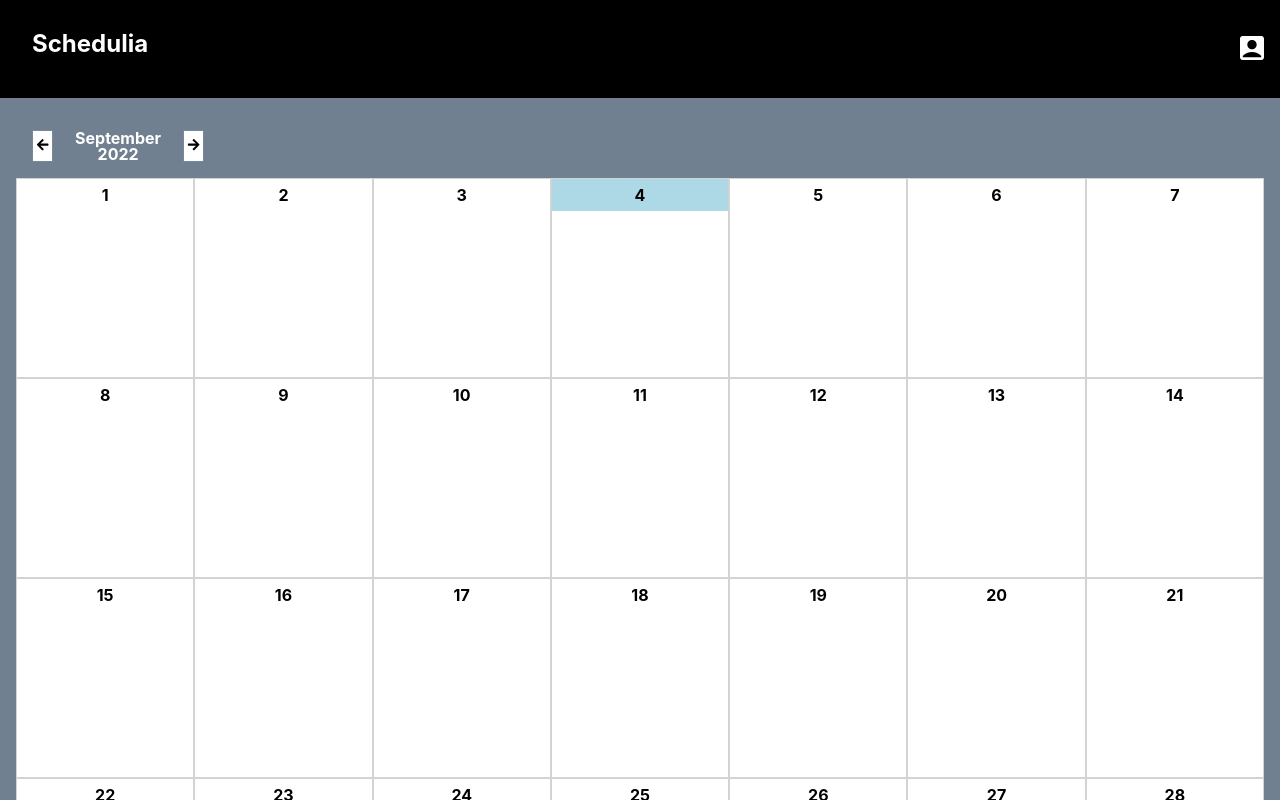
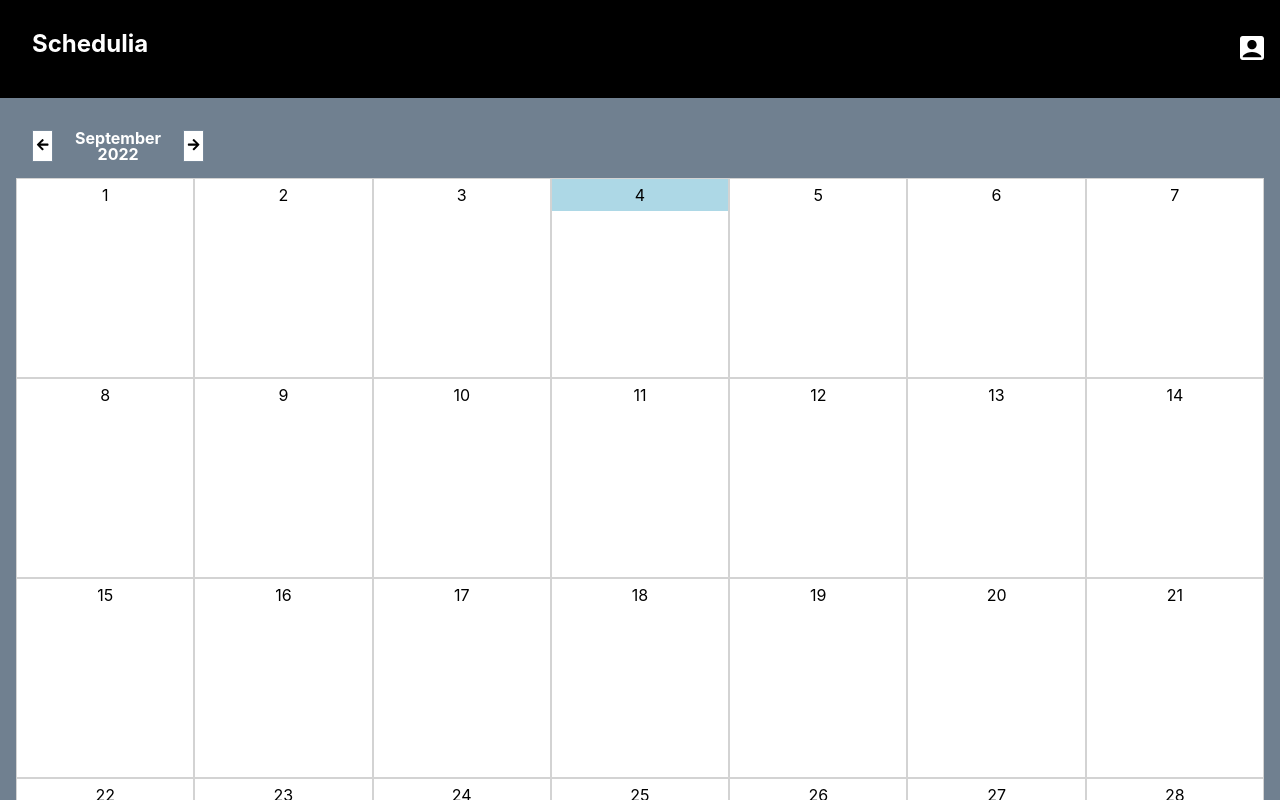
Before and after one commit to KallumJ/Schedulia, a Next.js app: page / in a window 1280 px wide. Shown: the top 800 px of the page. Built offline with nearby package versions, Linux system fonts and the light colour scheme.

Commit message:
Change day number to p instead of h4

```diff
--- a/components/schedule/Day.tsx
+++ b/components/schedule/Day.tsx
@@ -10,7 +10,7 @@ export default function Day({ date }: DayProps) {
 
     return (
         <div className={styles.day_card}>
-            <h4 className={styles.day_number} style={isToday ? { backgroundColor: "lightblue" } : {}}>{date.getDate()}</h4>
+            <p className={styles.day_number} style={isToday ? { backgroundColor: "lightblue" } : {}}>{date.getDate()}</p>
         </div>
     )
 }
```
